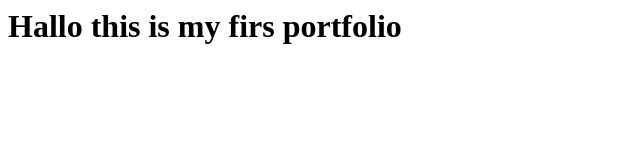
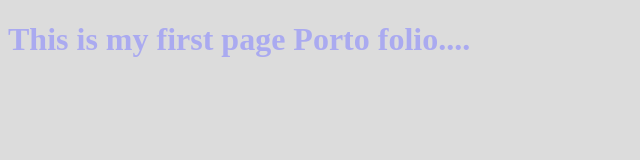
Before and after one commit to Evangelinop0701/evangportfolio, a plain HTML site: page index.html in a window 1280 px wide. Shown: the whole page, without its empty margins (0-640 px from the left). Drawn offline with Linux system fonts and the light colour scheme.

Commit message:
Fo style ba body no h1

```diff
--- a/index.html
+++ b/index.html
@@ -1 +1,15 @@
-<h1>Hallo this is my firs portfolio</h1>
+<!DOCTYPE html>
+<html lang="en">
+
+<head>
+    <meta charset="UTF-8">
+    <meta name="viewport" content="width=device-width, initial-scale=1.0">
+    <title>Portfolio Evang</title>
+    <link rel="stylesheet" href="style.css">
+</head>
+
+<body>
+    <h1>This is my first page Porto folio....</h1>
+</body>
+
+</html>
--- /dev/null
+++ b/style.css
@@ -0,0 +1,7 @@
+body {
+    background-color: gainsboro;
+}
+
+h1 {
+    color: rgb(170, 170, 240);
+}
```
